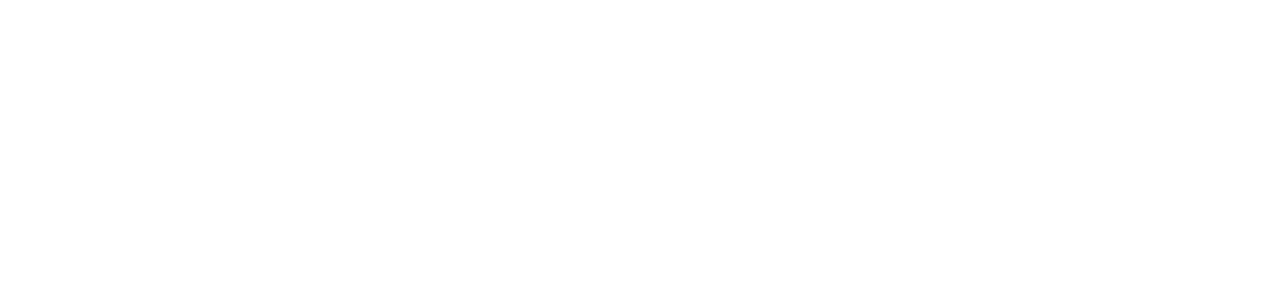
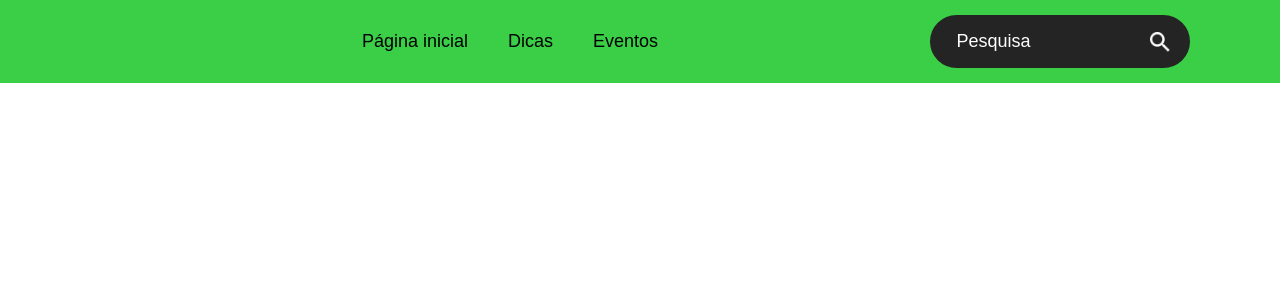
Before and after one commit to lcnsilva/EcoViva, a React (Create React App) app in the folder front-end/: page / in a window 1280 px wide. Shown: the top 300 px of the page. Built offline with nearby package versions, Linux system fonts and the light colour scheme.

Commit message:
feat: add Header

```diff
--- a/front-end/package.json
+++ b/front-end/package.json
@@ -8,6 +8,7 @@
     "@testing-library/user-event": "^13.5.0",
     "react": "^18.3.1",
     "react-dom": "^18.3.1",
+    "react-router-dom": "^6.26.0",
     "react-scripts": "5.0.1",
     "web-vitals": "^2.1.4"
   },
--- a/front-end/src/App.js
+++ b/front-end/src/App.js
@@ -1,9 +1,11 @@
+import Header from "./components/header";
+import './style.css'
 
 
 function App() {
   return (
-    <div >
-
+    <div className="container">
+      <Header/>
     </div>
   );
 }
--- /dev/null
+++ b/front-end/src/components/header/index.js
@@ -0,0 +1,20 @@
+import './style.css'
+import search_icon from '../../assets/search.png'
+
+function Header() {
+    return(
+        <div className='navbar'>
+
+            <ul>
+                <li>Página inicial</li>
+                <li>Dicas</li>
+                <li>Eventos</li>
+            </ul>
+            <div className='pesquisa'>
+                <input type='text' placeholder='Pesquisa'></input>
+                <img src={search_icon} alt='' className=''/>
+            </div>
+        </div>
+    )
+}
+export default Header
--- /dev/null
+++ b/front-end/src/components/header/style.css
@@ -0,0 +1,42 @@
+.navbar{
+    width: 100%;
+    display: flex;
+    align-items: center;
+    justify-content: space-between;
+    background: rgb(58, 207, 70);
+    padding: 15px 7%;
+}
+ul{
+    flex: 1;
+    list-style: none;
+    text-align: center;
+}
+ul li{
+    display: inline-block;
+    margin: 10px 20px;
+    font-size: 18px;
+    cursor: pointer;
+}
+.pesquisa{
+    display: flex;
+    align-items: center;
+    background: #242424;
+    padding: 10px 20px;
+    border-radius: 50px;
+}
+.pesquisa input{
+    padding: 6px;
+    background: transparent;
+    border: 0;
+    outline: 0;
+    color: #fff;
+    font-size: 18px;
+    max-width: 200px;
+}
+.pesquisa input::placeholder{
+    color: #fff;
+}
+.pesquisa img{
+    width: 20px;
+    cursor: pointer;
+}
--- /dev/null
+++ b/front-end/src/style.css
@@ -0,0 +1,11 @@
+*{
+    margin: 0;
+    padding: 0;
+    box-sizing: border-box;
+    font-family: sans-serif;
+}
+.container{
+    width: 100vw;
+    min-height: 100vh;
+    background: #fff;
+}
```
Also changed, not shown: front-end/src/assets/search.png (added), 1 other file (tests, documents, lock files or other folders).
